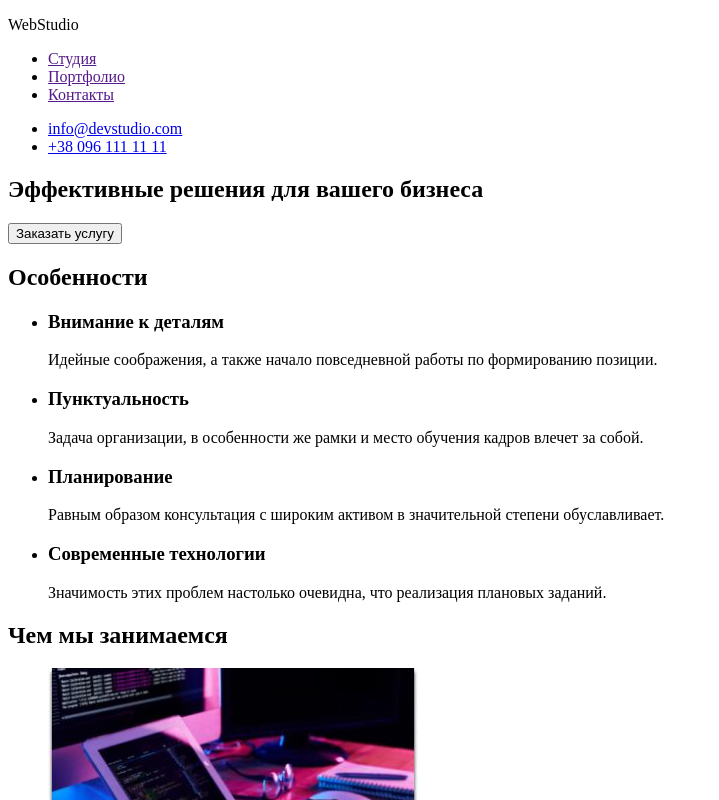
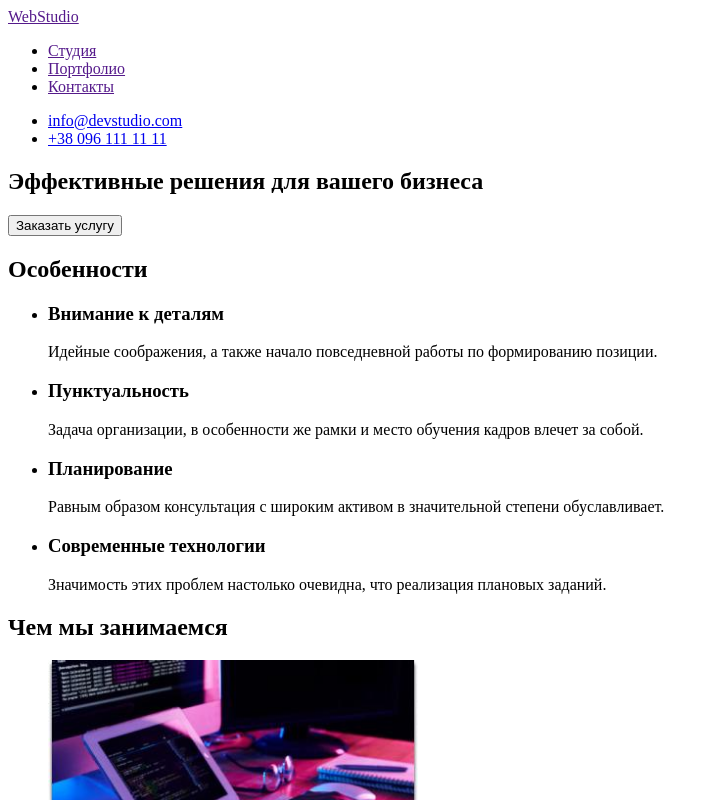
Before and after one commit to SerhiiSakhno1994/goit-markup-hw-01, a plain HTML site: page index.html in a window 1280 px wide. Shown: the top 800 px of the page, without its empty margins (0-719 px from the left). Drawn offline with Linux system fonts and the light colour scheme.

Commit message:
Update index.html

```diff
--- a/index.html
+++ b/index.html
@@ -10,7 +10,7 @@
     <!---Шапка-->
     <header>
       <nav>
-        <p>WebStudio</p>
+        <a href="">WebStudio</a>
         <ul>
           <li><a href="">Студия</a></li>
           <li><a href="">Портфолио</a></li>
@@ -18,7 +18,7 @@
         </ul>
       </nav>
       <ul>
-        <li><a href="malto:info@devstudio.com">info@devstudio.com</a></li>
+        <li><a href="mailto:info@devstudio.com">info@devstudio.com</a></li>
         <li><a href="tel:+380961111111">+38 096 111 11 11</a></li>
       </ul>
     </header>
@@ -115,7 +115,7 @@
       </section>
     </main>
     <footer>
-      <p>WebStudio</p>
+      <a href="">WebStudio</a>
       <address>
         <ul>
           <li>
```
